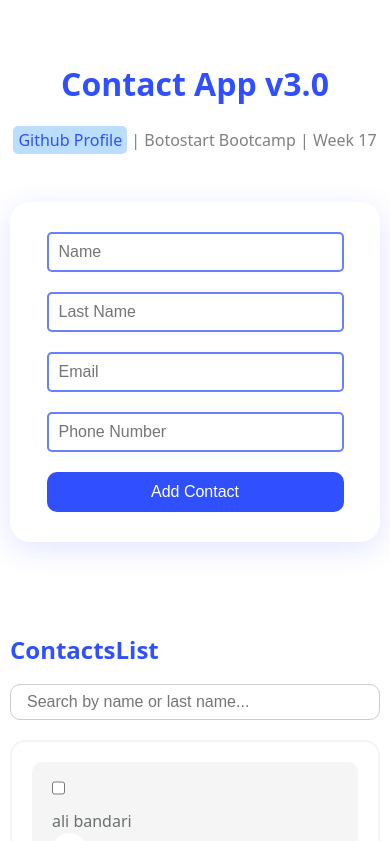
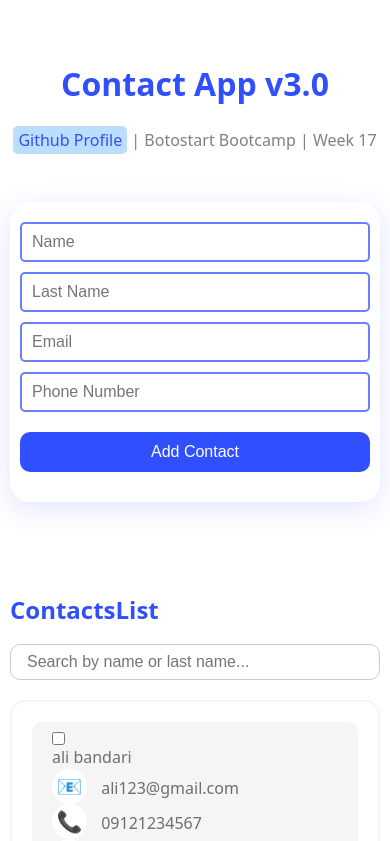
Before and after one commit to marezayeye/mohammadreza-pouladvand_week17, a React (Vite) app: page / in a window 390 px wide. Shown: the top 841 px of the page. Built offline with nearby package versions, Linux system fonts and the light colour scheme; data requests are answered from the project's data file.

Commit message:
week17: refactor: Formik and Yup implemented, styles modified

```diff
--- a/src/App.jsx
+++ b/src/App.jsx
@@ -1,14 +1,17 @@
-import Header from "./components/Header.jsx"
-import Contacts from "./components/Contacts.jsx"
 import { ContactProvider } from "./context/ContactContext";
+
+import Header from "./components/Header.jsx";
+import Contacts from "./components/Contacts.jsx";
 
 function App() {
   return (
-    <ContactProvider>
+    <>
       <Header />
-      <Contacts />
-    </ContactProvider>
-  )
+      <ContactProvider>
+        <Contacts />
+      </ContactProvider>
+    </>
+  );
 }
 
-export default App
+export default App;
--- a/src/components/ContactItem.jsx
+++ b/src/components/ContactItem.jsx
@@ -1,4 +1,6 @@
 import { useState, useEffect } from "react";
+import { Formik, Form, Field, ErrorMessage } from "formik";
+import * as Yup from "yup";
 import styles from "./ContactItem.module.css";
 
 function ContactItem({
@@ -9,22 +11,18 @@ function ContactItem({
   onCheck = () => {},
 }) {
   const [editMode, setEditMode] = useState(false);
-  const [editedContact, setEditedContact] = useState({
-    name: name,
-    lastName: lastName,
-    email: email,
-    phone: phone,
-  });
+
 
   useEffect(() => {
-    setEditedContact({ name, lastName, email, phone });
+
   }, [name, lastName, email, phone]);
 
-  const editChangeHandler = (event) => {
-    const name = event.target.name;
-    const value = event.target.value;
-    setEditedContact((editedContact) => ({ ...editedContact, [name]: value }));
-  };
+  const contactSchema = Yup.object().shape({
+    name: Yup.string().required("First name is required"),
+    lastName: Yup.string().required("Last name is required"),
+    email: Yup.string().email("Invalid email").required("Email is required"),
+    phone: Yup.string().required("Phone is required"),
+  });
 
   return !editMode ? (
     <li className={styles.item}>
@@ -40,60 +38,94 @@ function ContactItem({
       <p>
         <span>📧</span> {email}
       </p>
-
       <p>
         <span>📞</span> {phone}
       </p>
-
       <button onClick={() => setEditMode(true)}>✍️</button>
       <button onClick={() => deleteHandler(id)}>🗑️</button>
     </li>
   ) : (
-    <li className={styles.item}>
-      <p>
-        <input
-          type="text"
-          name="name"
-          value={editedContact.name}
-          onChange={editChangeHandler}
-        />
-        <input
-          type="text"
-          name="lastName"
-          value={editedContact.lastName}
-          onChange={editChangeHandler}
-        />
-      </p>
-      <p>
-        <span>📧</span>
-        <input
-          type="text"
-          name="email"
-          value={editedContact.email}
-          onChange={editChangeHandler}
-        />
-      </p>
-      <p>
-        <span>📞</span>
-        <input
-          type="number"
-          name="phone"
-          value={editedContact.phone}
-          onChange={editChangeHandler}
-        />
-      </p>
-      <button className={styles.cancelbtn} onClick={() => setEditMode(false)}>
-        Cancel
-      </button>
-      <button
-        className={styles.savebtn}
-        onClick={() => {
-          saveEditedContact({ ...editedContact, id });
+    <li className={styles.itemEdit}>
+      <Formik
+        initialValues={{ name, lastName, email, phone }}
+        validationSchema={contactSchema}
+        onSubmit={(values) => {
+          saveEditedContact({ ...values, id });
           setEditMode(false);
         }}
       >
-        Save
-      </button>
+        {() => (
+          <Form>
+            <div className={styles.itemEdit}>
+              <div className={styles.nameContainer}>
+                <Field
+                  type="text"
+                  name="name"
+                  placeholder="First Name"
+                  className={styles.input}
+                />
+                <ErrorMessage
+                  name="name"
+                  component="div"
+                  className={styles.error}
+                />
+                <Field
+                  type="text"
+                  name="lastName"
+                  placeholder="Last Name"
+                  className={styles.input}
+                />
+                <ErrorMessage
+                  name="lastName"
+                  component="div"
+                  className={styles.error}
+                />
+              </div>
+
+              <div className={styles.email}>
+                <span>📧</span>
+                <Field
+                  type="text"
+                  name="email"
+                  placeholder="Email"
+                  className={styles.input}
+                />
+                <ErrorMessage
+                  name="email"
+                  component="div"
+                  className={styles.error}
+                />
+              </div>
+              <div className={styles.phoneNumber}>
+                <span>📞</span>
+                <Field
+                  type="text"
+                  name="phone"
+                  placeholder="Phone"
+                  className={styles.input}
+                />
+                <ErrorMessage
+                  name="phone"
+                  component="div"
+                  className={styles.error}
+                />
+              </div>
+              <div>
+                <button
+                  className={styles.cancelbtn}
+                  type="button"
+                  onClick={() => setEditMode(false)}
+                >
+                  Cancel
+                </button>
+                <button className={styles.savebtn} type="submit">
+                  Save
+                </button>
+              </div>
+            </div>
+          </Form>
+        )}
+      </Formik>
     </li>
   );
 }
--- a/src/components/ContactItem.module.css
+++ b/src/components/ContactItem.module.css
@@ -48,8 +48,32 @@
   }
 }
 
+/* stacking items when width < 500px */
+@media (max-width: 500px) {
+  .item {
+    flex-direction: column;
+    align-items: flex-start;
+  }
+}
+
 /* editing mode styles */
-.item input {
+.itemEdit {
+  display: flex;
+  justify-content: space-between;
+  align-items: center;
+  background-color: #f5f5f5;
+  color: #6b6f6f;
+  padding: 10px 20px;
+  border-radius: 10px;
+}
+
+.itemEdit .nameContainer {
+  display: flex;
+  flex-direction: column;
+  padding-right: 5px;
+}
+
+.itemEdit input {
   height: 32px;
   line-height: 32px;
   margin-bottom: 5px;
@@ -57,6 +81,25 @@
   border: 1px solid #304ffe48;
   padding: 5px;
   color: #304ffeb9;
+}
+.email span,
+.phoneNumber span {
+  margin: 5px;
+}
+
+.email,
+.phoneNumber {
+  display: flex;
+}
+
+.phoneNumber {
+  padding-right: 5px;
+}
+
+.error {
+  color: red;
+  font-size: 0.8em;
+  margin-bottom: 5px;
 }
 
 .cancelbtn,
@@ -66,11 +109,33 @@
   border-radius: 10px !important;
   margin-right: 10px;
   font-size: 0.75rem !important;
+  border: none;
+  transition: 0.2s ease all;
 }
 
-@media (max-width: 500px){
-    .item{
-      flex-direction: column;
-      align-items: flex-start;
-    }
+@media (hover: hover) {
+  .savebtn:hover {
+    background-color: #304ffeb9;
+    color: #fff;
+  }
+
+  .cancelbtn:hover {
+    background-color: red;
+    color: #fff;
+  }
 }
+
+@media (max-width: 800px) {
+  .itemEdit {
+    flex-direction: column;
+    align-items: flex-start;
+  }
+
+  span {
+    display: none;
+  }
+
+  .itemEdit * {
+    margin-top: 5px;
+  }
+}
--- a/src/components/Contacts.jsx
+++ b/src/components/Contacts.jsx
@@ -1,42 +1,34 @@
 import { useContext, useState } from "react";
+import { Formik, Form, Field, ErrorMessage } from "formik";
+import * as Yup from "yup";
+
 import { ContactContext } from "../context/ContactContext";
 
+import inputs from "../constants/inputs.js";
+import ContactsList from "./ContactsList.jsx";
+import DeletionModal from "./DeletionModal.jsx";
 
 import styles from "./Contacts.module.css";
 
-import ContactsList from "./ContactsList.jsx";
-import inputs from "../constants/inputs.js";
-import DeletionModal from "./DeletionModal.jsx";
-
-
 function Contacts() {
-  const [newContact, setNewContact] = useState({
-    name: "",
-    lastName: "",
-    email: "",
-    phone: "",
-  });
   const [alert, SetAlert] = useState("");
   const [selectedIds, setSelectedIds] = useState([]);
   const [showModal, setShowModal] = useState(false);
-  const { contacts, addContact, deleteContact, editContact, batchDeleteContacts } = useContext(ContactContext);
+  const {
+    contacts,
+    addContact,
+    deleteContact,
+    editContact,
+    batchDeleteContacts,
+  } = useContext(ContactContext);
   const [isDeleting, setIsDeleting] = useState(false);
 
-  const changeHandler = (event) => {
-    const name = event.target.name;
-    const value = event.target.value;
-    setNewContact((newContact) => ({ ...newContact, [name]: value }));
-  };
-
-  const addHandler = () => {
-    if (!newContact.name || !newContact.lastName || !newContact.email || !newContact.phone) {
-      SetAlert("Please Enter Valid Data!");
-      return;
-    }
-    addContact(newContact);
-    setNewContact({ name: "", lastName: "", email: "", phone: "" });
-    SetAlert("");
-  };
+  const contactSchema = Yup.object().shape({
+    name: Yup.string().required("First name is required"),
+    lastName: Yup.string().required("Last name is required"),
+    email: Yup.string().email("Invalid email").required("Email is required"),
+    phone: Yup.string().required("Phone is required"),
+  });
 
   const handleCheck = (id) => {
     setSelectedIds((prev) =>
@@ -58,24 +50,49 @@ function Contacts() {
 
   return (
     <div className={styles.container}>
-      <div className={styles.form}>
+      <Formik
+        initialValues={{ name: "", lastName: "", email: "", phone: "" }}
+        validationSchema={contactSchema}
+        onSubmit={(values, { resetForm }) => {
+          addContact(values);
+          resetForm();
+          SetAlert("");
+        }}
+      >
+        {({ errors, touched }) => (
+          <Form className={styles.formContainer}>
             {inputs.map((input, index) => (
-          <input
-            key={index}
+              <div key={index} className={styles.inputdiv} >
+                <Field
                   type={input.type}
                   name={input.name}
                   placeholder={input.placeholder}
-            value={newContact[input.name]}
-            onChange={changeHandler}
+                  className={styles.inputfield}
                 />
+                <ErrorMessage
+                  name={input.name}
+                  component="div"
+                  className={styles.error}
+                />
+              </div>
             ))}
-        <button onClick={addHandler}>Add Contact</button>
-      </div>
+            <button type="submit">Add Contact</button>
+          </Form>
+        )}
+      </Formik>
       <div className={styles.alert}>{alert && <p>{alert}</p>}</div>
       {selectedIds.length > 0 && (
         <button
           onClick={handleDeleteSelected}
-          style={{ margin: "1rem 0", background: "#e74c3c", color: "white", padding: "0.5rem 1rem", border: "none", borderRadius: "4px", cursor: "pointer" }}
+          style={{
+            margin: "1rem 0",
+            background: "#e74c3c",
+            color: "white",
+            padding: "0.5rem 1rem",
+            border: "none",
+            borderRadius: "4px",
+            cursor: "pointer",
+          }}
         >
           Delete Selected
         </button>
--- a/src/components/Contacts.module.css
+++ b/src/components/Contacts.module.css
@@ -4,30 +4,34 @@
   align-items: center;
 }
 
-.form {
+.formContainer {
   display: flex;
   flex-wrap: wrap;
   align-items: center;
-  justify-content: center;
+  justify-content: space-around;
   padding: 20px;
   margin-bottom: 20px;
   border-radius: 20px;
   box-shadow: #304ffe25 0px 7px 29px 0px;
 }
 
-.form input {
+.inputdiv {
   width: 45%;
-  padding: 10px;
+  margin: 10px;
+}
+
+.inputfield {
+  width: 100%;
   height: 40px;
-  margin: 10px;
   color: #304ffe !important;
   border: 2px solid #304ffeb9;
   border-radius: 5px;
   font-size: 1rem;
+  padding-left: 10px;
 }
 
-.form button {
-    width: calc(90% + 20px);
+.formContainer button {
+  width: calc(100% - 40px);
   height: 40px;
   padding: 10px;
   margin: 10px;
@@ -40,7 +44,24 @@
   transition: 0.2s all ease-in-out;
 }
 
-@media(hover:hover) {
+@media (max-width: 768px) {
+  .formContainer {
+    flex-direction: column;
+    width: 100%;
+    padding-left: 0px;
+  }
+  .inputdiv {
+    width: 100%;
+    margin: auto;
+    margin-bottom: 10px;
+  }
+
+  .formContainer button {
+    width: 100%;
+  }
+}
+
+@media (hover: hover) {
   .form button:hover {
     box-shadow: #0c2ad487 0px 7px 29px 0px;
   }
@@ -60,12 +81,18 @@
   border-radius: 20px;
 }
 
-@media (max-width: 500px){
-    .form input {
-        width: 90%;
+.input {
+  width: 100%;
+  padding: 10px;
+  height: 40px;
+  margin: 10px 0;
+  color: #304ffe !important;
+  border: 2px solid #304ffeb9;
+  border-radius: 5px;
+  font-size: 1rem;
 }
-
-    .form button {
-        width: 90%;
+.error {
+  color: red;
+  font-size: 0.8em;
+  margin-bottom: 5px;
 }
-}
```
Lines whose indentation alone changed are shown as unchanged.
